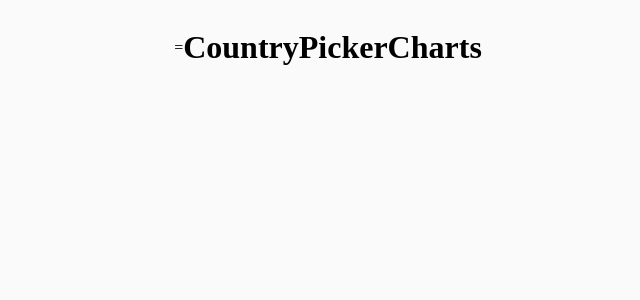
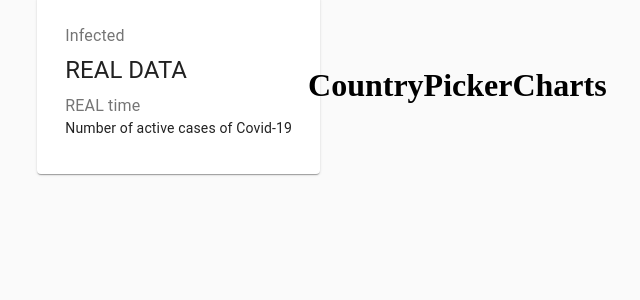
Before and after one commit to Izidor11/covid-19-tracker, a React (Create React App) app: page / in a window 1280 px wide. Shown: the top 300 px of the page, without its empty margins (312-952 px from the left). Built offline with nearby package versions, Linux system fonts and the light colour scheme; no server answers.

Commit message:
first card

```diff
--- a/src/components/Cards/Cards.jsx
+++ b/src/components/Cards/Cards.jsx
@@ -6,7 +6,18 @@
 const Cards = (props) => {
     console.log(props);
     return (
-        <div className>={styles.container}</div>
+        <div className={styles.container}>
+        <Grid container spacing={3} justify="center">
+        <Grid item component = {Card}>
+            <CardContent>
+                <Typography color="textSecondary" gutterBottom>Infected</Typography>
+                <Typography variant="h5" gutterBottom>REAL DATA</Typography>
+                <Typography color="textSecondary" >REAL time</Typography>
+                <Typography variant="body2" >Number of active cases of Covid-19</Typography>
+            </CardContent>
+        </Grid>
+        </Grid>
+        </div>
     )
 }
 
```
